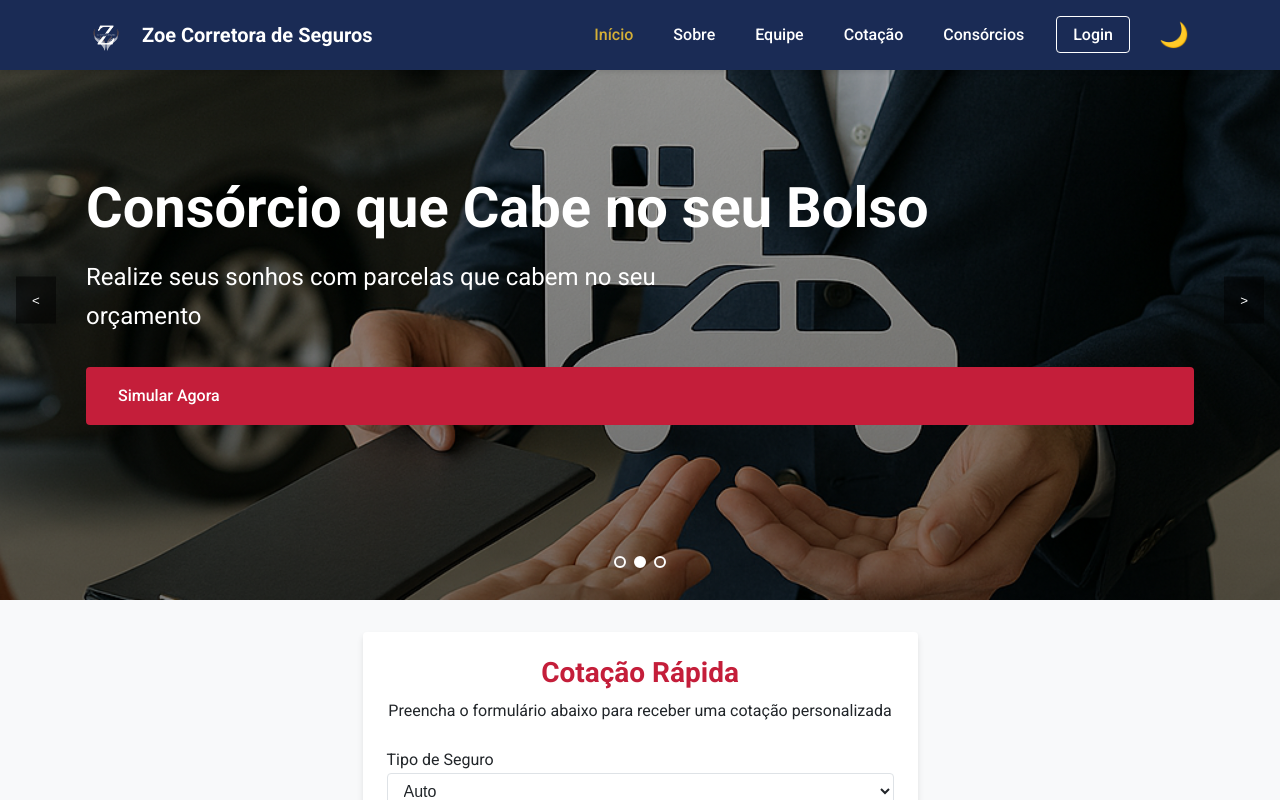
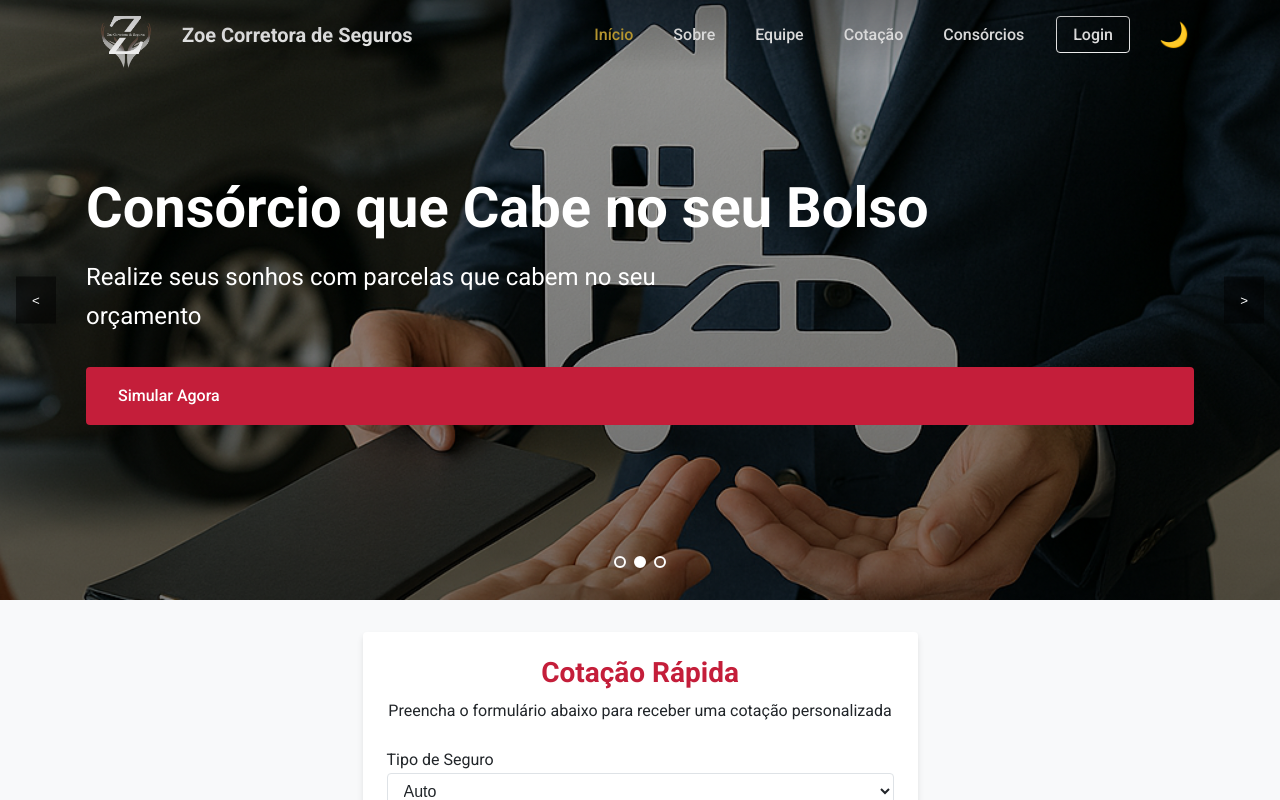
Before and after one commit to andreluiz2431/site_zoe_corretora_angular, an Angular app: page / in a window 1280 px wide. Shown: the top 800 px of the page. Built offline with nearby package versions, Linux system fonts and the light colour scheme.

Commit message:
estilizando interação header com banner

```diff
--- a/src/app/shared/components/header/header.component.css
+++ b/src/app/shared/components/header/header.component.css
@@ -8,6 +8,28 @@
   padding: 0;
   box-shadow: 0 2px 4px rgba(0, 0, 0, 0.1);
   transition: all var(--transition-speed);
+}
+
+.site-header.transparent {
+  background-color: transparent;
+  box-shadow: none;
+}
+
+.site-header.transparent::before {
+  content: '';
+  position: absolute;
+  top: 0;
+  left: 0;
+  right: 0;
+  height: 100%;
+  background: linear-gradient(to bottom, rgba(0, 0, 0, 0.3), transparent);
+  pointer-events: none;
+}
+
+/* Ajuste para garantir que o header fique visível ao abrir o menu mobile */
+.site-header.transparent.nav-open {
+  background-color: var(--blue-primary);
+  box-shadow: 0 2px 4px rgba(0, 0, 0, 0.1);
 }
 
 .header-container {
@@ -32,8 +54,14 @@
 }
 
 .logo-img {
-  height: 40px;
+  height: 80px;
   width: auto;
+}
+
+.logo-img:hover {
+  transform: scale(1.1);
+  transition: transform 0.3s ease;
+  cursor: pointer;
 }
 
 .logo-text {
--- a/src/app/shared/components/header/header.component.html
+++ b/src/app/shared/components/header/header.component.html
@@ -1,4 +1,4 @@
-<header class="site-header" [class.nav-open]="isMenuOpen">
+<header class="site-header" [class.nav-open]="isMenuOpen" [class.transparent]="isTransparent">
   <div class="container header-container">
     <div class="logo">
       <a routerLink="/">
--- a/src/app/shared/components/header/header.component.ts
+++ b/src/app/shared/components/header/header.component.ts
@@ -1,8 +1,10 @@
 import { Component, OnInit, OnDestroy, HostListener } from '@angular/core';
 import { CommonModule } from '@angular/common';
-import { RouterModule } from '@angular/router';
+import { RouterModule, Router, NavigationEnd } from '@angular/router';
 import { ThemeService } from '../../../core/services/theme.service';
 import { AuthService } from '../../../core/services/auth.service';
+import { filter } from 'rxjs/operators';
+import { Subscription } from 'rxjs';
 
 @Component({
   selector: 'app-header',
@@ -16,50 +18,59 @@ export class HeaderComponent implements OnInit, OnDestroy {
   isDarkTheme = false;
   isLoggedIn = false;
   isRotating = false;
-  private scrollListener: any;
+  isTransparent = false;
+  hasBanner = false;
+
+  // Rotas que contêm banner
+  private routesWithBanner = ['/', '/sobre', '/colaboradores', '/consorcios'];
+  private subscriptions: Subscription[] = [];
 
   constructor(
     private themeService: ThemeService,
-    private authService: AuthService
+    private authService: AuthService,
+    private router: Router
   ) {
-    this.themeService.currentTheme$.subscribe(theme => {
-      this.isDarkTheme = theme === 'dark';
-    });
+    this.subscriptions.push(
+      this.themeService.currentTheme$.subscribe(theme => {
+        this.isDarkTheme = theme === 'dark';
+      }),
 
-    this.authService.currentUser$.subscribe(user => {
-      this.isLoggedIn = !!user;
-    });
+      this.authService.currentUser$.subscribe(user => {
+        this.isLoggedIn = !!user;
+      }),
+
+      this.router.events.pipe(
+        filter(event => event instanceof NavigationEnd)
+      ).subscribe(() => {
+        this.checkIfPageHasBanner();
+        this.checkHeaderTransparency();
+      })
+    );
   }
 
   ngOnInit() {
-    // Fecha o menu ao rolar a página
-    this.scrollListener = this.onWindowScroll.bind(this);
-    window.addEventListener('scroll', this.scrollListener);
-
-    // Fecha o menu ao clicar fora
-    document.addEventListener('click', (event: MouseEvent) => {
-      const target = event.target as HTMLElement;
-      if (!target.closest('.site-header')) {
-        this.closeMenu();
-      }
-    });
+    this.checkIfPageHasBanner();
+    this.checkHeaderTransparency();
   }
 
   ngOnDestroy() {
-    window.removeEventListener('scroll', this.scrollListener);
+    this.subscriptions.forEach(sub => sub.unsubscribe());
   }
 
-  @HostListener('window:resize')
-  onResize() {
-    if (window.innerWidth > 768) {
-      this.closeMenu();
-    }
+  private checkIfPageHasBanner() {
+    this.hasBanner = this.routesWithBanner.includes(this.router.url);
   }
 
-  private onWindowScroll() {
-    if (window.scrollY > 50) {
-      this.closeMenu();
+  @HostListener('window:scroll')
+  checkHeaderTransparency() {
+    if (!this.hasBanner) {
+      this.isTransparent = false;
+      return;
     }
+
+    const bannerHeight = 600; // Altura do banner em pixels
+    const scrollPosition = window.scrollY;
+    this.isTransparent = scrollPosition < bannerHeight;
   }
 
   toggleMenu(): void {
```
